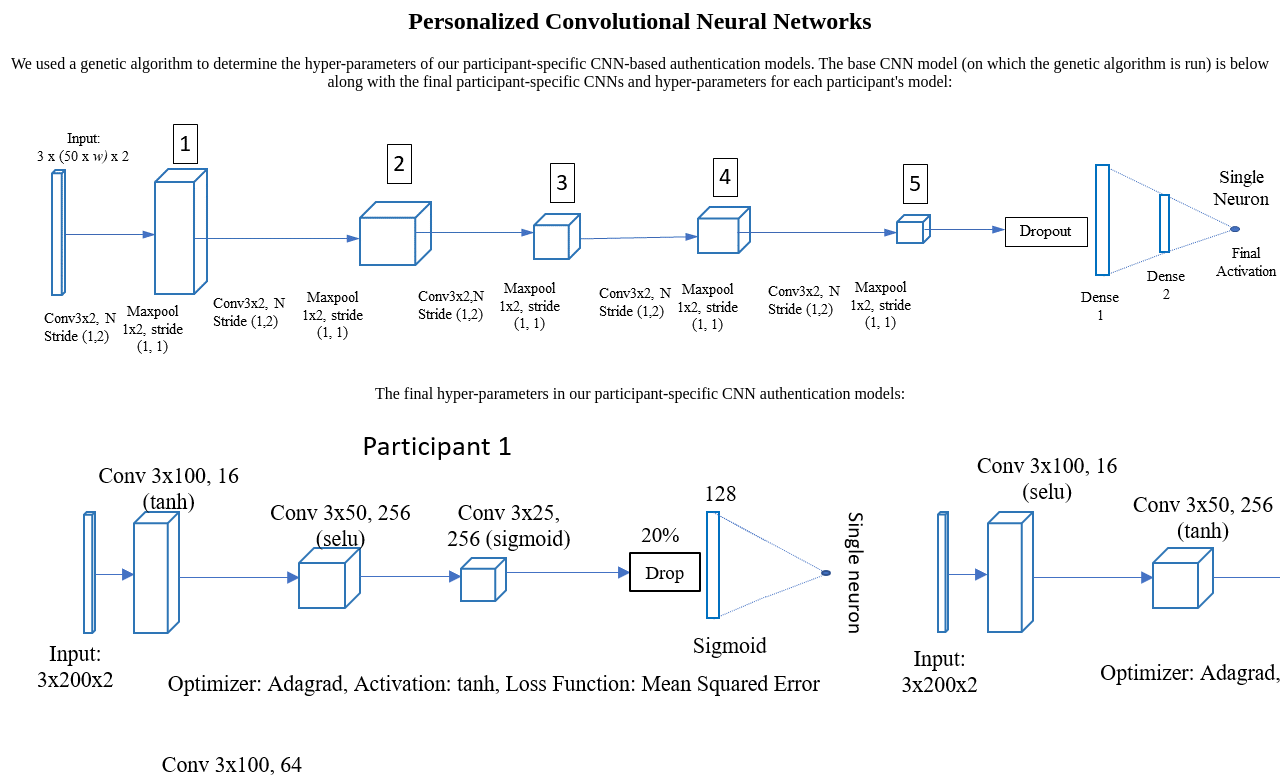
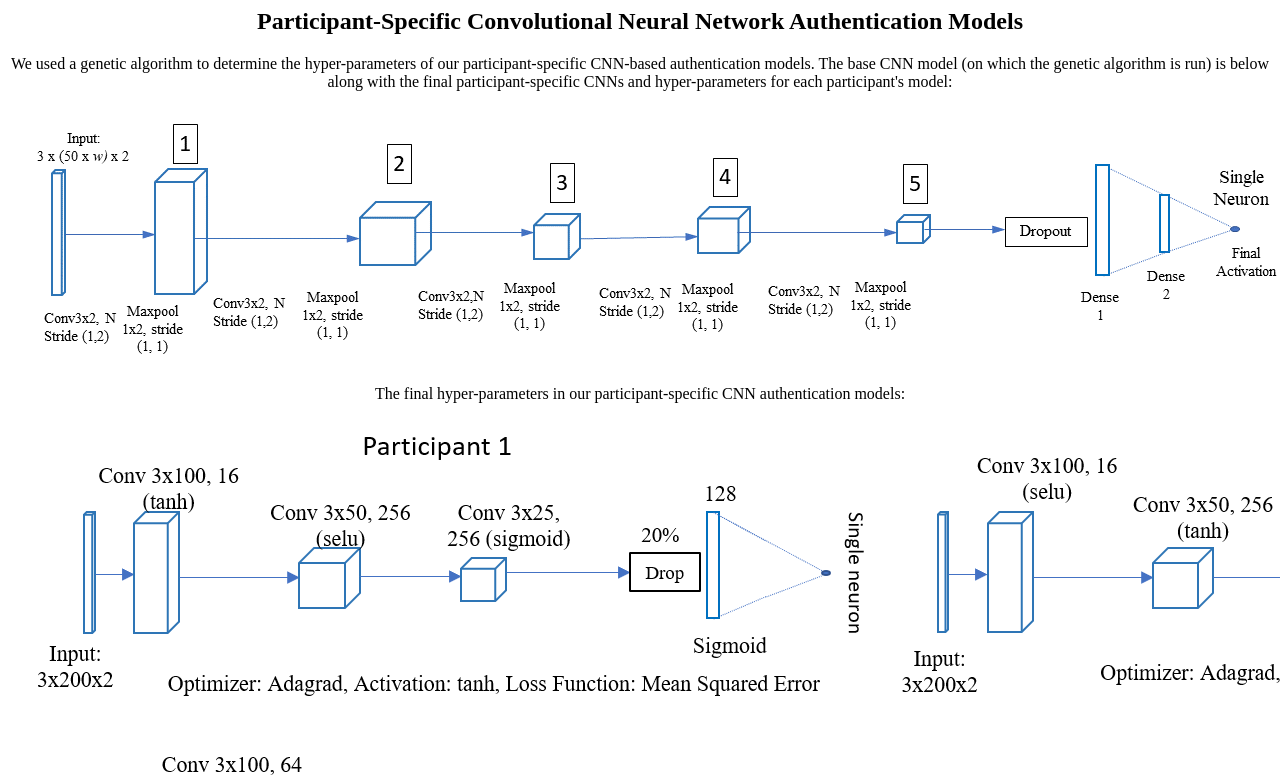
Before and after one commit to AnonymousSubmissionUser/CNNs, a plain HTML site: page index.html in a window 1280 px wide. Shown: the top 780 px of the page. Drawn offline with Linux system fonts and the light colour scheme.

Commit message:
Changing title

```diff
--- a/index.html
+++ b/index.html
@@ -1,5 +1,5 @@
 
-<center> <h2> Personalized Convolutional Neural Networks </h2>
+<center> <h2> Participant-Specific Convolutional Neural Network Authentication Models </h2>
  <p> We used a genetic algorithm to determine the hyper-parameters of our participant-specific CNN-based authentication models.
      The base CNN model (on which the genetic algorithm is run) is below along with the final participant-specific CNNs and hyper-parameters for each
      participant's model: </p>
```
